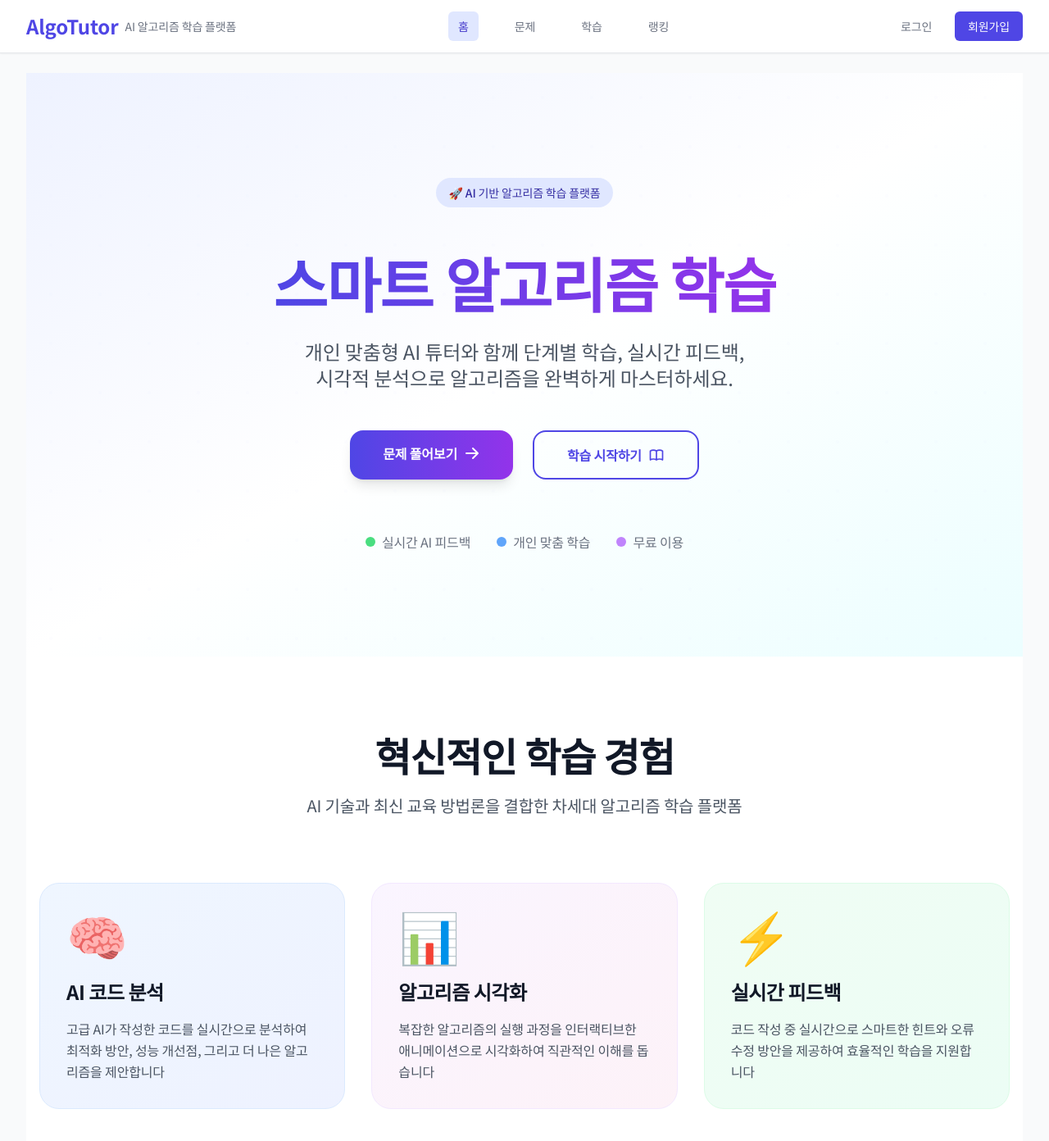
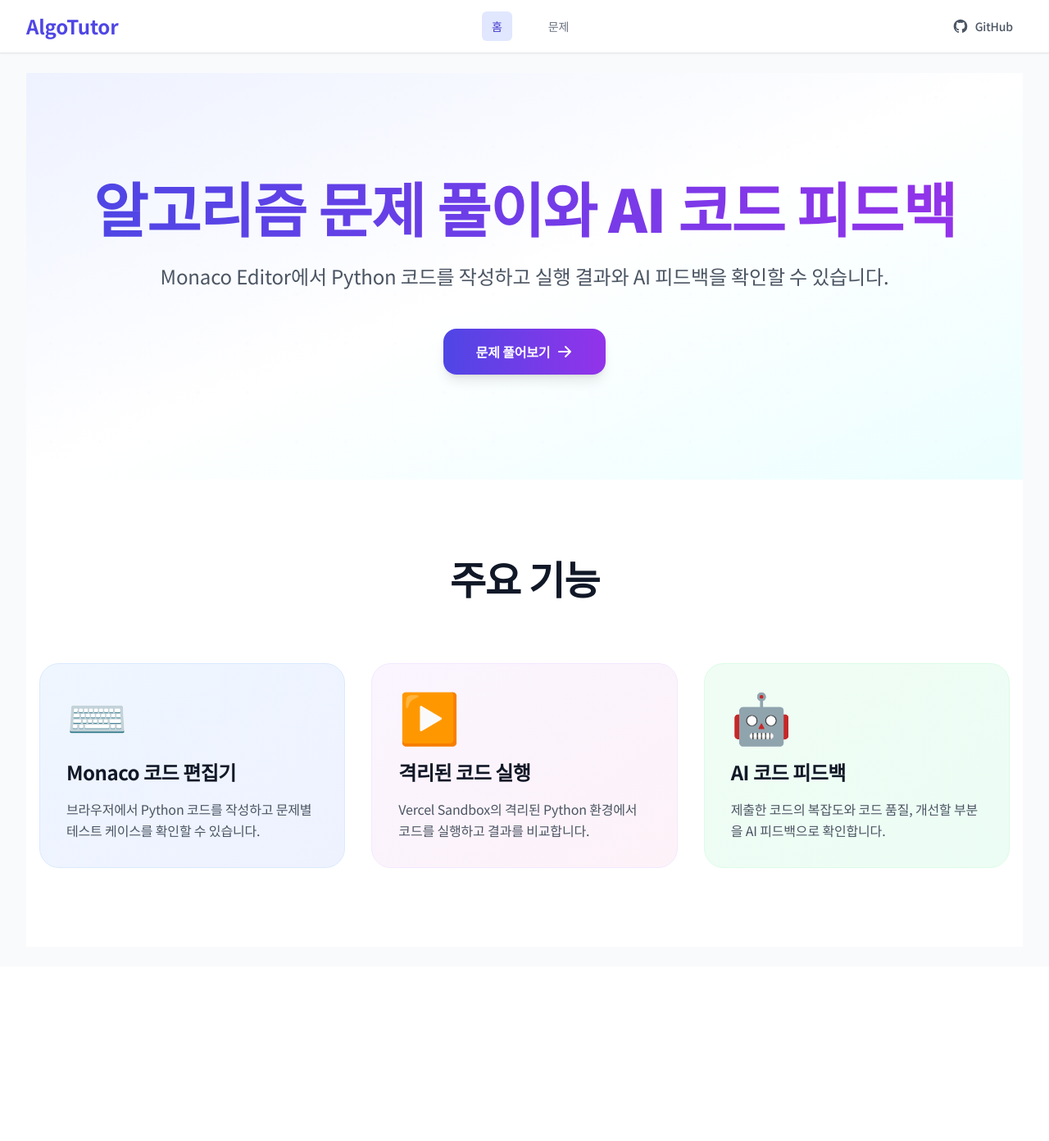
Before and after one commit to back0319/didim-code, a Next.js app in the folder frontend/: page / in a window 1280 px wide. Shown: the top 1392 px of the page at 82% size. After the commit the page ends 1179 px from the top, so only its background shows below. Built offline with nearby package versions, Linux system fonts and the light colour scheme.

Commit message:
Polish AlgoTutor portfolio deployment

```diff
--- a/frontend/components/Layout.tsx
+++ b/frontend/components/Layout.tsx
@@ -29,7 +29,6 @@ const Layout: React.FC<LayoutProps> = ({ children }) => {
               <Link href="/" className="text-2xl font-bold text-indigo-600">
                 AlgoTutor
               </Link>
-              <span className="ml-2 text-sm text-gray-500">AI 알고리즘 학습 플랫폼</span>
             </div>
 
             {/* Navigation */}
@@ -54,37 +53,19 @@ const Layout: React.FC<LayoutProps> = ({ children }) => {
               >
                 문제
               </Link>
-              <Link
-                href="/learn"
-                className={`px-3 py-2 rounded-md text-sm font-medium ${
-                  isActive('/learn')
-                    ? 'bg-indigo-100 text-indigo-700'
-                    : 'text-gray-500 hover:text-gray-700'
-                }`}
-              >
-                학습
-              </Link>
-              <Link
-                href="/ranking"
-                className={`px-3 py-2 rounded-md text-sm font-medium ${
-                  isActive('/ranking')
-                    ? 'bg-indigo-100 text-indigo-700'
-                    : 'text-gray-500 hover:text-gray-700'
-                }`}
-              >
-                랭킹
-              </Link>
             </nav>
 
-            {/* User Actions */}
-            <div className="flex items-center space-x-4">
-              <button className="text-gray-500 hover:text-gray-700 px-3 py-2 rounded-md text-sm font-medium">
-                로그인
-              </button>
-              <button className="bg-indigo-600 hover:bg-indigo-700 text-white px-4 py-2 rounded-md text-sm font-medium">
-                회원가입
-              </button>
-            </div>
+            <a
+              href="https://github.com/back0319/CS"
+              target="_blank"
+              rel="noreferrer"
+              className="inline-flex items-center gap-2 text-gray-600 hover:text-gray-900 px-3 py-2 rounded-md text-sm font-medium transition-colors"
+            >
+              <svg className="h-5 w-5" viewBox="0 0 24 24" fill="currentColor" aria-hidden="true">
+                <path fillRule="evenodd" d="M12 2C6.477 2 2 6.484 2 12.017c0 4.426 2.865 8.18 6.839 9.504.5.092.682-.217.682-.483 0-.237-.009-.866-.014-1.7-2.782.605-3.369-1.343-3.369-1.343-.455-1.158-1.11-1.466-1.11-1.466-.908-.62.069-.608.069-.608 1.003.07 1.531 1.031 1.531 1.031.892 1.53 2.341 1.088 2.91.832.091-.647.35-1.088.636-1.338-2.221-.253-4.555-1.113-4.555-4.951 0-1.093.39-1.988 1.029-2.688-.103-.253-.446-1.27.098-2.647 0 0 .84-.269 2.75 1.026A9.564 9.564 0 0112 6.844a9.59 9.59 0 012.504.337c1.909-1.295 2.747-1.026 2.747-1.026.546 1.377.203 2.394.1 2.647.64.7 1.028 1.595 1.028 2.688 0 3.848-2.337 4.695-4.566 4.943.359.31.678.921.678 1.856 0 1.34-.012 2.421-.012 2.75 0 .268.18.58.688.482A10.019 10.019 0 0022 12.017C22 6.484 17.522 2 12 2z" clipRule="evenodd" />
+              </svg>
+              GitHub
+            </a>
           </div>
         </div>
       </header>
--- a/frontend/pages/index.tsx
+++ b/frontend/pages/index.tsx
@@ -17,25 +17,17 @@ const Home: React.FC = () => {
 
           <div className="relative px-4 py-20 md:py-32">
             <div className="max-w-7xl mx-auto text-center">
-              <div className="mb-8">
-                <span className="inline-flex items-center px-4 py-2 rounded-full text-sm font-medium bg-indigo-100 text-indigo-800 mb-6">
-                  🚀 AI 기반 알고리즘 학습 플랫폼
-                </span>
-              </div>
-
               <h1 className="text-5xl md:text-7xl font-extrabold text-gray-900 mb-8 leading-tight">
                 <span className="bg-gradient-to-r from-indigo-600 to-purple-600 bg-clip-text text-transparent">
-                  스마트 알고리즘 학습
+                  알고리즘 문제 풀이와 AI 코드 피드백
                 </span>
               </h1>
 
               <p className="text-xl md:text-2xl text-gray-600 mb-12 max-w-4xl mx-auto leading-relaxed">
-                개인 맞춤형 AI 튜터와 함께 단계별 학습, 실시간 피드백,
-                <br className="hidden md:block" />
-                시각적 분석으로 알고리즘을 완벽하게 마스터하세요.
+                Monaco Editor에서 Python 코드를 작성하고 실행 결과와 AI 피드백을 확인할 수 있습니다.
               </p>
 
-              <div className="flex flex-col sm:flex-row gap-6 justify-center">
+              <div className="flex justify-center">
                 <Link
                   href="/problems"
                   className="group bg-gradient-to-r from-indigo-600 to-purple-600 hover:from-indigo-700 hover:to-purple-700 text-white font-bold py-4 px-10 rounded-2xl transition-all duration-300 transform hover:scale-105 shadow-lg hover:shadow-xl"
@@ -47,35 +39,6 @@ const Home: React.FC = () => {
                     </svg>
                   </span>
                 </Link>
-
-                <Link
-                  href="/learn"
-                  className="group border-2 border-indigo-600 text-indigo-600 hover:bg-indigo-600 hover:text-white font-bold py-4 px-10 rounded-2xl transition-all duration-300 transform hover:scale-105"
-                >
-                  <span className="flex items-center justify-center">
-                    학습 시작하기
-                    <svg className="ml-2 w-5 h-5 group-hover:translate-x-1 transition-transform" fill="none" stroke="currentColor" viewBox="0 0 24 24">
-                      <path strokeLinecap="round" strokeLinejoin="round" strokeWidth={2} d="M12 6.253v13m0-13C10.832 5.477 9.246 5 7.5 5S4.168 5.477 3 6.253v13C4.168 18.477 5.754 18 7.5 18s3.332.477 4.5 1.253m0-13C13.168 5.477 14.754 5 16.5 5c1.746 0 3.332.477 4.5 1.253v13C19.832 18.477 18.246 18 16.5 18c-1.746 0-3.332.477-4.5 1.253" />
-                    </svg>
-                  </span>
-                </Link>
-              </div>
-
-              <div className="mt-16 flex justify-center">
-                <div className="flex items-center space-x-8 text-gray-500">
-                  <div className="flex items-center">
-                    <div className="w-3 h-3 bg-green-400 rounded-full mr-2"></div>
-                    <span>실시간 AI 피드백</span>
-                  </div>
-                  <div className="flex items-center">
-                    <div className="w-3 h-3 bg-blue-400 rounded-full mr-2"></div>
-                    <span>개인 맞춤 학습</span>
-                  </div>
-                  <div className="flex items-center">
-                    <div className="w-3 h-3 bg-purple-400 rounded-full mr-2"></div>
-                    <span>무료 이용</span>
-                  </div>
-                </div>
               </div>
             </div>
           </div>
@@ -86,38 +49,32 @@ const Home: React.FC = () => {
           <div className="max-w-7xl mx-auto px-4">
             <div className="text-center mb-20">
               <h2 className="text-4xl md:text-5xl font-bold text-gray-900 mb-6">
-                혁신적인 학습 경험
+                주요 기능
               </h2>
-              <p className="text-xl text-gray-600 max-w-3xl mx-auto">
-                AI 기술과 최신 교육 방법론을 결합한 차세대 알고리즘 학습 플랫폼
-              </p>
             </div>
 
             <div className="grid grid-cols-1 md:grid-cols-3 gap-8">
               <div className="group bg-gradient-to-br from-blue-50 to-indigo-50 p-8 rounded-3xl hover:shadow-2xl transition-all duration-300 transform hover:-translate-y-2 border border-blue-100">
-                <div className="text-6xl mb-6 group-hover:scale-110 transition-transform duration-300">🧠</div>
-                <h3 className="text-2xl font-bold text-gray-900 mb-4">AI 코드 분석</h3>
+                <div className="text-6xl mb-6 group-hover:scale-110 transition-transform duration-300">⌨️</div>
+                <h3 className="text-2xl font-bold text-gray-900 mb-4">Monaco 코드 편집기</h3>
                 <p className="text-gray-600 leading-relaxed">
-                  고급 AI가 작성한 코드를 실시간으로 분석하여 최적화 방안, 성능 개선점,
-                  그리고 더 나은 알고리즘을 제안합니다
+                  브라우저에서 Python 코드를 작성하고 문제별 테스트 케이스를 확인할 수 있습니다.
                 </p>
               </div>
 
               <div className="group bg-gradient-to-br from-purple-50 to-pink-50 p-8 rounded-3xl hover:shadow-2xl transition-all duration-300 transform hover:-translate-y-2 border border-purple-100">
-                <div className="text-6xl mb-6 group-hover:scale-110 transition-transform duration-300">📊</div>
-                <h3 className="text-2xl font-bold text-gray-900 mb-4">알고리즘 시각화</h3>
+                <div className="text-6xl mb-6 group-hover:scale-110 transition-transform duration-300">▶️</div>
+                <h3 className="text-2xl font-bold text-gray-900 mb-4">격리된 코드 실행</h3>
                 <p className="text-gray-600 leading-relaxed">
-                  복잡한 알고리즘의 실행 과정을 인터랙티브한 애니메이션으로 시각화하여
-                  직관적인 이해를 돕습니다
+                  Vercel Sandbox의 격리된 Python 환경에서 코드를 실행하고 결과를 비교합니다.
                 </p>
               </div>
 
               <div className="group bg-gradient-to-br from-green-50 to-emerald-50 p-8 rounded-3xl hover:shadow-2xl transition-all duration-300 transform hover:-translate-y-2 border border-green-100">
-                <div className="text-6xl mb-6 group-hover:scale-110 transition-transform duration-300">⚡</div>
-                <h3 className="text-2xl font-bold text-gray-900 mb-4">실시간 피드백</h3>
+                <div className="text-6xl mb-6 group-hover:scale-110 transition-transform duration-300">🤖</div>
+                <h3 className="text-2xl font-bold text-gray-900 mb-4">AI 코드 피드백</h3>
                 <p className="text-gray-600 leading-relaxed">
-                  코드 작성 중 실시간으로 스마트한 힌트와 오류 수정 방안을 제공하여
-                  효율적인 학습을 지원합니다
+                  제출한 코드의 복잡도와 코드 품질, 개선할 부분을 AI 피드백으로 확인합니다.
                 </p>
               </div>
             </div>
```
Also changed, not shown: 2 other files (tests, documents, lock files or other folders).
